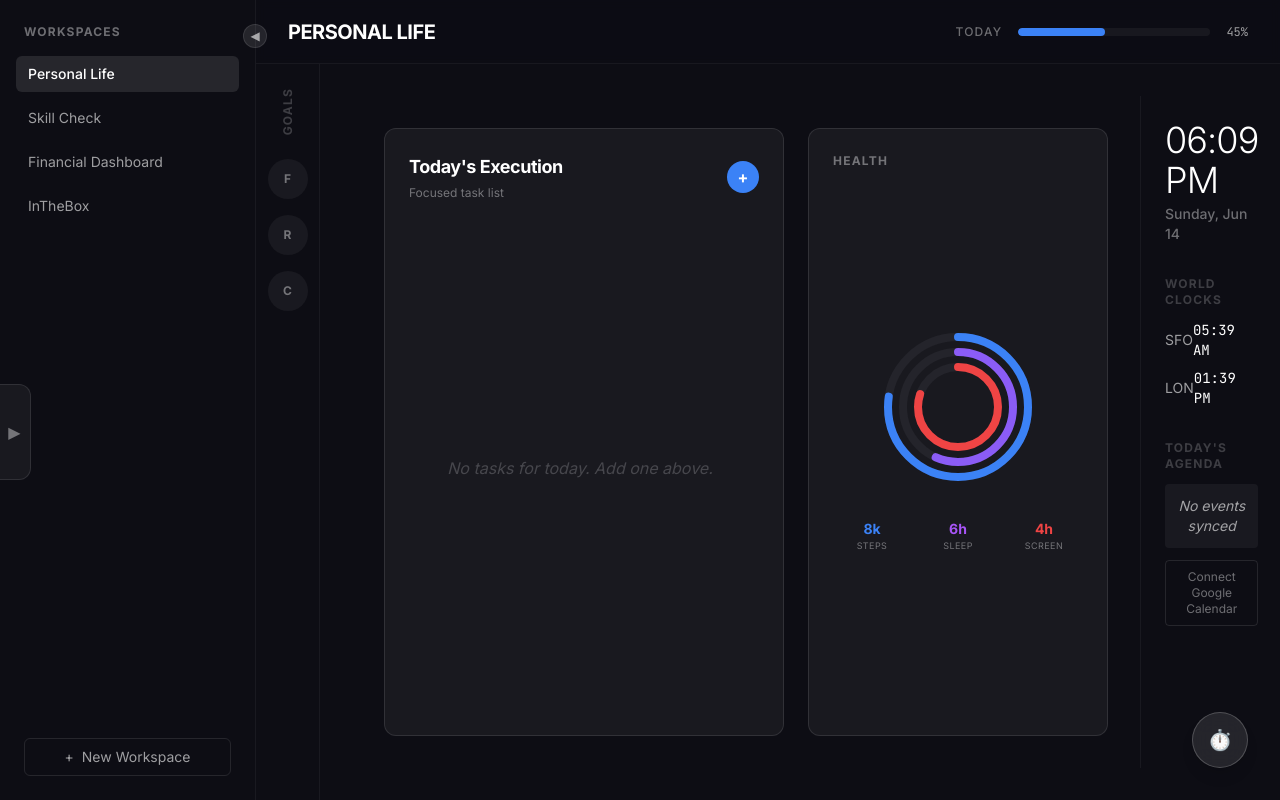
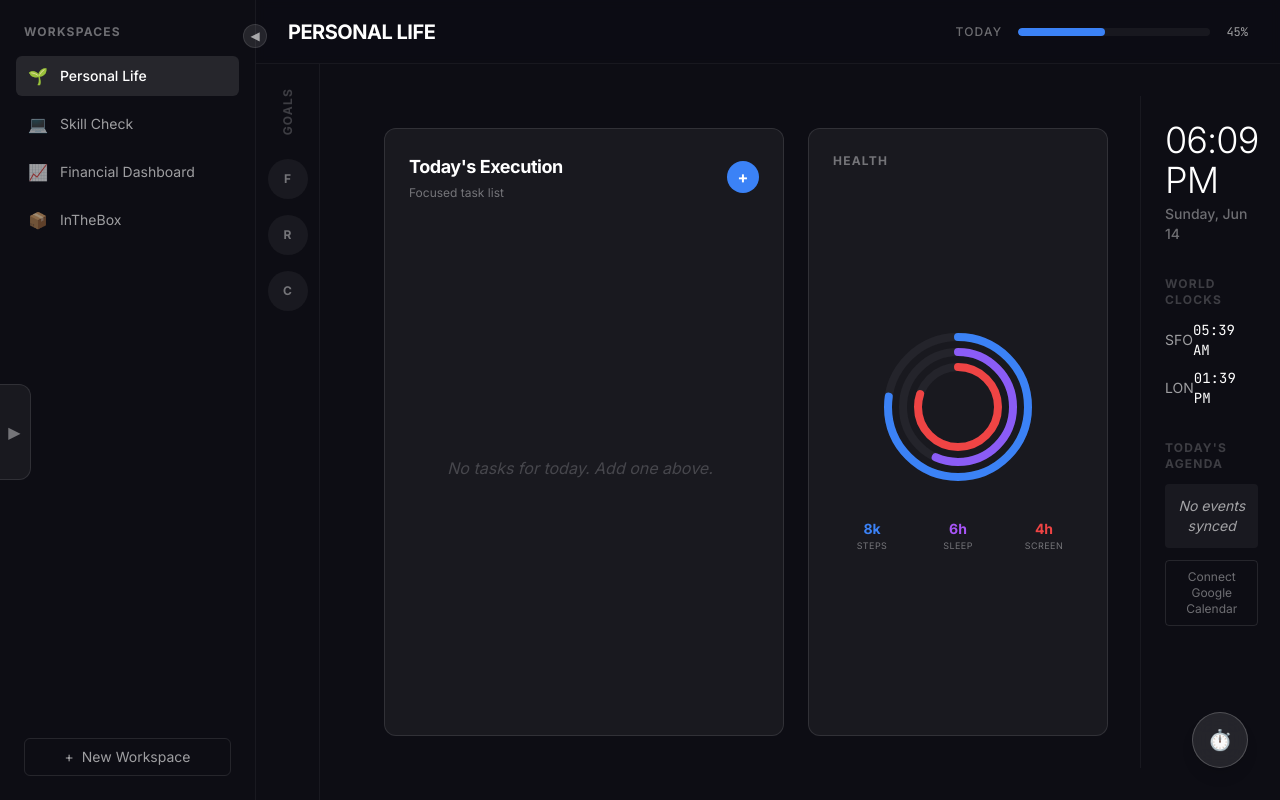
Before and after one commit to ishankumax/ProdOS, a Next.js app: page / in a window 1280 px wide. Built offline with nearby package versions, Linux system fonts and the light colour scheme.

Commit message:
style: add emojis to workspaces in sidebar

```diff
--- a/components/layout/Sidebar.tsx
+++ b/components/layout/Sidebar.tsx
@@ -9,11 +9,11 @@ interface SidebarProps {
   onWorkspaceChange: (w: WorkspaceType) => void;
 }
 
-const WORKSPACES: WorkspaceType[] = [
-  "Personal Life",
-  "Skill Check",
-  "Financial Dashboard",
-  "InTheBox",
+const WORKSPACES: { name: WorkspaceType; icon: string }[] = [
+  { name: "Personal Life", icon: "🌱" },
+  { name: "Skill Check", icon: "💻" },
+  { name: "Financial Dashboard", icon: "📈" },
+  { name: "InTheBox", icon: "📦" },
 ];
 
 export default function Sidebar({ activeWorkspace, onWorkspaceChange }: SidebarProps) {
@@ -39,28 +39,21 @@ export default function Sidebar({ activeWorkspace, onWorkspaceChange }: SidebarP
         )}
         <nav className={`space-y-2 ${isCollapsed ? "flex flex-col items-center" : ""}`}>
           {WORKSPACES.map((ws) => {
-            // If the user meant "to the personal life section only", maybe we hide others when collapsed?
-            // Let's just show initials when collapsed.
-            const initials = ws.split(" ").map(w => w[0]).join("");
-
             return (
               <button
-                key={ws}
-                onClick={() => onWorkspaceChange(ws)}
-                title={ws}
+                key={ws.name}
+                onClick={() => onWorkspaceChange(ws.name)}
+                title={ws.name}
                 className={`text-left rounded-md text-sm transition-all flex items-center ${
-                  isCollapsed ? "justify-center w-10 h-10 p-0" : "w-full px-3 py-2"
+                  isCollapsed ? "justify-center w-10 h-10 p-0" : "w-full px-3 py-2 gap-3"
                 } ${
-                  activeWorkspace === ws
+                  activeWorkspace === ws.name
                     ? "bg-white/10 text-white font-medium"
                     : "text-white/60 hover:bg-white/5 hover:text-white"
                 }`}
               >
-                {isCollapsed ? (
-                  <span className="font-bold text-xs">{initials}</span>
-                ) : (
-                  <span>{ws}</span>
-                )}
+                <span className="text-base">{ws.icon}</span>
+                {!isCollapsed && <span>{ws.name}</span>}
               </button>
             );
           })}
```
